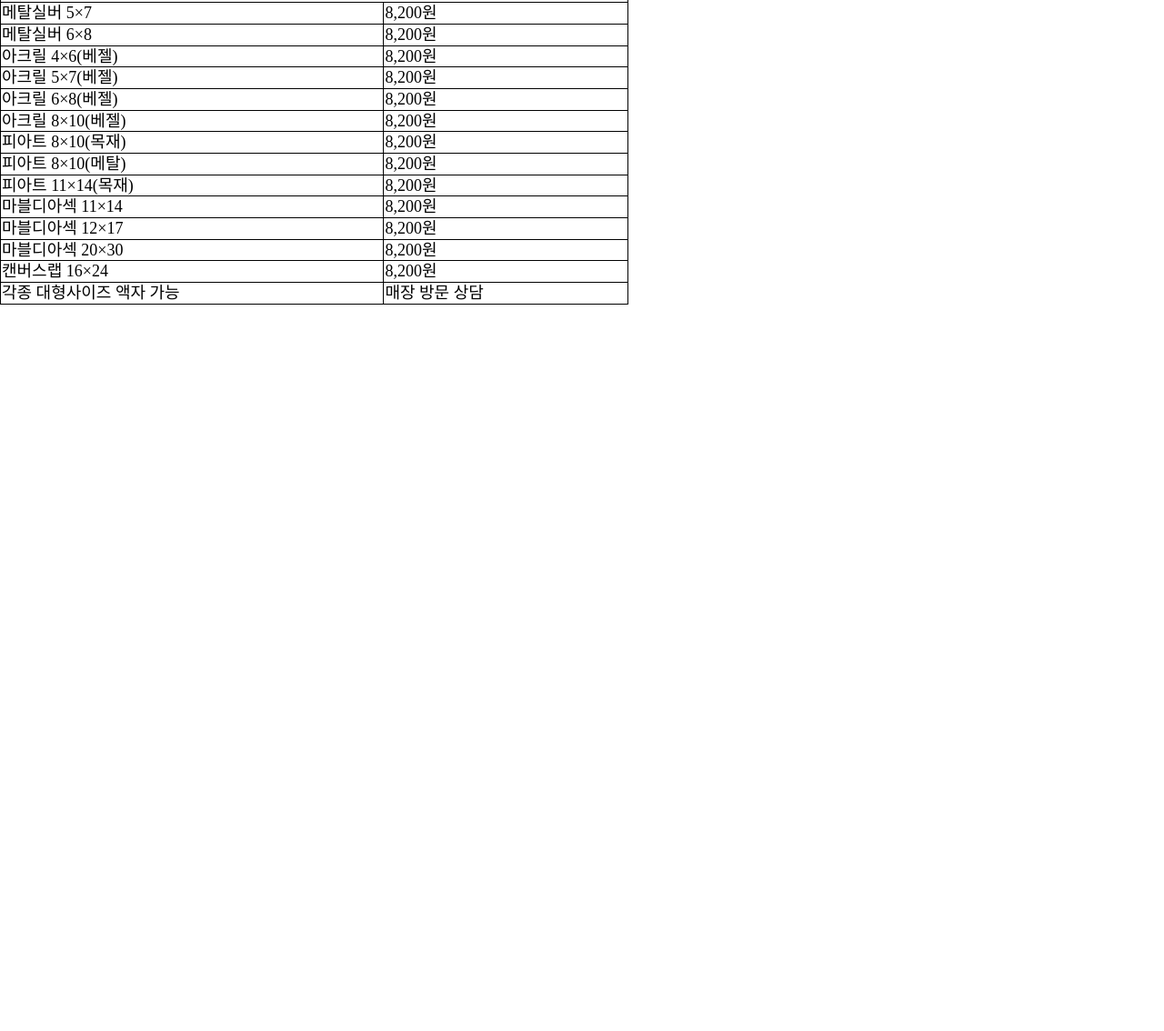
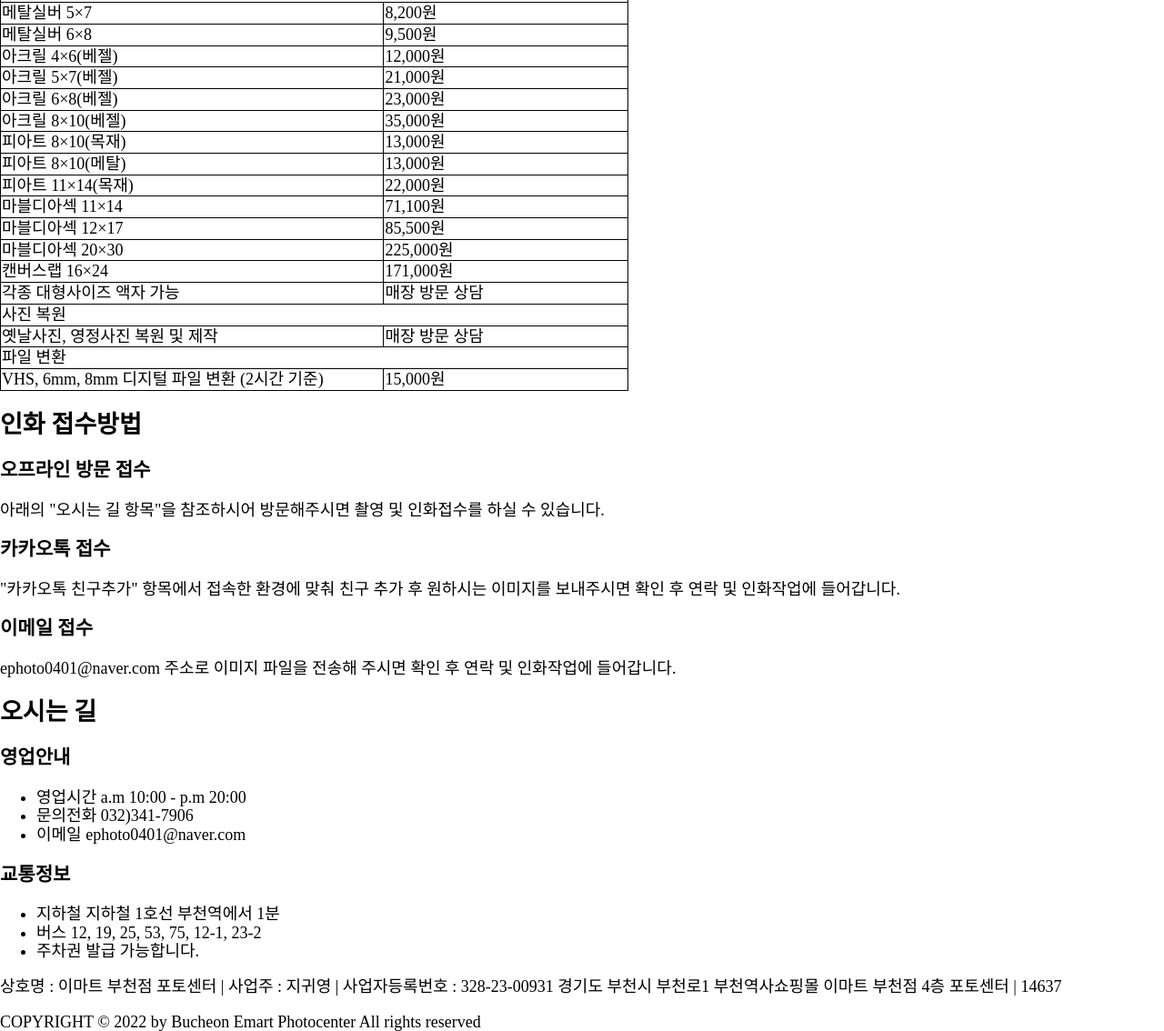
Before and after one commit to ShiroiHikaru/emart_photocenter, a plain HTML site: page index.html in a window 1280 px wide. Shown: the part 5954-7088 px from the top of the page at 91% size. Before the commit the page ends 6289 px from the top, so only its background shows below. Drawn offline with Linux system fonts and the light colour scheme.

Commit message:
index complete

```diff
--- a/index.html
+++ b/index.html
@@ -174,59 +174,118 @@
                     </tr>
                     <tr>
                         <td>메탈실버 6×8</td>
-                        <td class="price">8,200원</td>
+                        <td class="price">9,500원</td>
                     </tr>
                     <tr>
                         <td>아크릴 4×6(베젤)</td>
-                        <td class="price">8,200원</td>
+                        <td class="price">12,000원</td>
                     </tr>
                     <tr>
                         <td>아크릴 5×7(베젤)</td>
-                        <td class="price">8,200원</td>
+                        <td class="price">21,000원</td>
                     </tr>
                     <tr>
                         <td>아크릴 6×8(베젤)</td>
-                        <td class="price">8,200원</td>
+                        <td class="price">23,000원</td>
                     </tr>
                     <tr>
                         <td>아크릴 8×10(베젤)</td>
-                        <td class="price">8,200원</td>
+                        <td class="price">35,000원</td>
                     </tr>
                     <tr>
                         <td>피아트 8×10(목재)</td>
-                        <td class="price">8,200원</td>
+                        <td class="price">13,000원</td>
                     </tr>
                     <tr>
                         <td>피아트 8×10(메탈)</td>
-                        <td class="price">8,200원</td>
+                        <td class="price">13,000원</td>
                     </tr>
                     <tr>
                         <td>피아트 11×14(목재)</td>
-                        <td class="price">8,200원</td>
+                        <td class="price">22,000원</td>
                     </tr>
                     <tr>
                         <td>마블디아섹 11×14</td>
-                        <td class="price">8,200원</td>
+                        <td class="price">71,100원</td>
                     </tr>
                     <tr>
                         <td>마블디아섹 12×17</td>
-                        <td class="price">8,200원</td>
+                        <td class="price">85,500원</td>
                     </tr>
                     <tr>
                         <td>마블디아섹 20×30</td>
-                        <td class="price">8,200원</td>
+                        <td class="price">225,000원</td>
                     </tr>
                     <tr>
                         <td>캔버스랩 16×24</td>
-                        <td class="price">8,200원</td>
+                        <td class="price">171,000원</td>
                     </tr>
                     <tr>
                         <td>각종 대형사이즈 액자 가능</td>
                         <td class="price">매장 방문 상담</td>
                     </tr>
+                    <tr>
+                        <td class="chat__title" colspan="2">사진 복원</td>
+                    </tr>
+                    <tr>
+                        <td>옛날사진, 영정사진 복원 및 제작</td>
+                        <td class="price">매장 방문 상담</td>
+                    </tr>
+                    <tr>
+                        <td class="chat__title" colspan="2">파일 변환</td>
+                    </tr>
+                    <tr>
+                        <td>VHS, 6mm, 8mm 디지털 파일 변환 (2시간 기준)</td>
+                        <td class="price">15,000원</td>
+                    </tr>
                 </tbody>
             </table>
         </section>
+        <section id="use" class="use">
+            <h2>인화 접수방법</h2>
+            <div class="use_box">
+                <div class="offline">
+                    <h3>오프라인 방문 접수</h3>
+                    <p>아래의 "오시는 길 항목"을 참조하시어 방문해주시면 촬영 및 인화접수를 하실 수 있습니다.</p>
+                </div>
+                <div class="talk">
+                    <h3>카카오톡 접수</h3>
+                    <p>"카카오톡 친구추가" 항목에서 접속한 환경에 맞춰 친구 추가 후 원하시는 이미지를 보내주시면 확인 후 연락 및 인화작업에 들어갑니다.</p>
+                </div>
+                <div class="em">
+                    <h3>이메일 접수</h3>
+                    <p>ephoto0401@naver.com 주소로 이미지 파일을 전송해 주시면 확인 후 연락 및 인화작업에 들어갑니다.</p>
+                </div>
+            </div>
+        </section>
+        <section id="map" class="map">
+            <h2>오시는 길</h2>
+            <div class="info">
+                <h3>영업안내</h3>
+                <ul>
+                    <li><span class="colorback">영업시간</span> a.m 10:00 - p.m 20:00</li>
+                    <li><span class="colorback">문의전화</span> 032)341-7906</li>
+                    <li><span class="colorback">이메일</span> ephoto0401@naver.com</li>
+                </ul>
+            </div>
+            <div class="vehicle">
+                <h3>교통정보</h3>
+                <ul>
+                    <li><span class="colorback">지하철</span> 지하철 1호선 부천역에서 1분</li>
+                    <li><span class="colorback">버스</span> 12, 19, 25, 53, 75, 12-1, 23-2</li>
+                    <li><span class="colorback">주차권</span> 발급 가능합니다.</li>
+                </ul>
+            </div>
+        </section>
+        <footer>
+            <div class="footer_box">
+                <p>
+                    상호명 : 이마트 부천점 포토센터 | 사업주 : 지귀영 | 사업자등록번호 : 328-23-00931
+                    경기도 부천시 부천로1 부천역사쇼핑몰 이마트 부천점 4층 포토센터 | 14637
+                </p>
+                <span class="copy"> COPYRIGHT © 2022 by Bucheon Emart Photocenter All rights reserved</span>
+            </div>
+        </footer>
     </main>
     <script type="text/javascript" src="js/style.js" charset="UTF-8"></script>
 </body>
```
